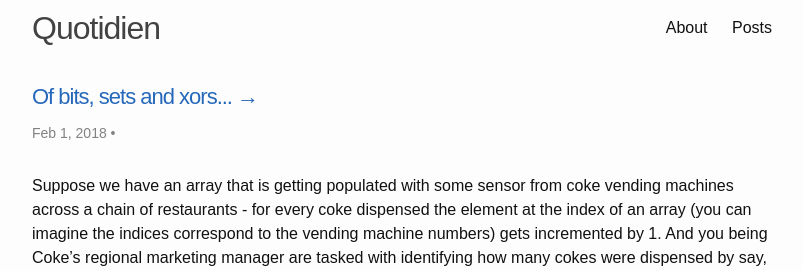
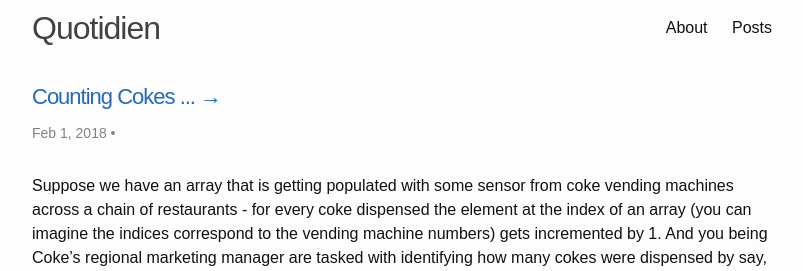
Before and after one commit to dotkay/dotkay.github.io, a Jekyll site: the page built from _posts/2018-02-01-cumulative-freq.md, in a window 1280 px wide. Shown: the top 271 px of the page, without its empty margins (238-1041 px from the left). Built offline with Jekyll 4.4.1, drawn with Linux system fonts in a browser that asks for light colours.

Commit message:
fixing title

```diff
--- a/_posts/2018-02-01-cumulative-freq.md
+++ b/_posts/2018-02-01-cumulative-freq.md
@@ -1,6 +1,6 @@
 ---
 layout: post
-title: Of bits, sets and xors...
+title: Counting Cokes ...
 categories: [algorithms, data structures, C++]
 keywords: C++, data structures, algorithms
 external-url: https://dotkay.github.io/2018/02/01/cumulative-freq
```
